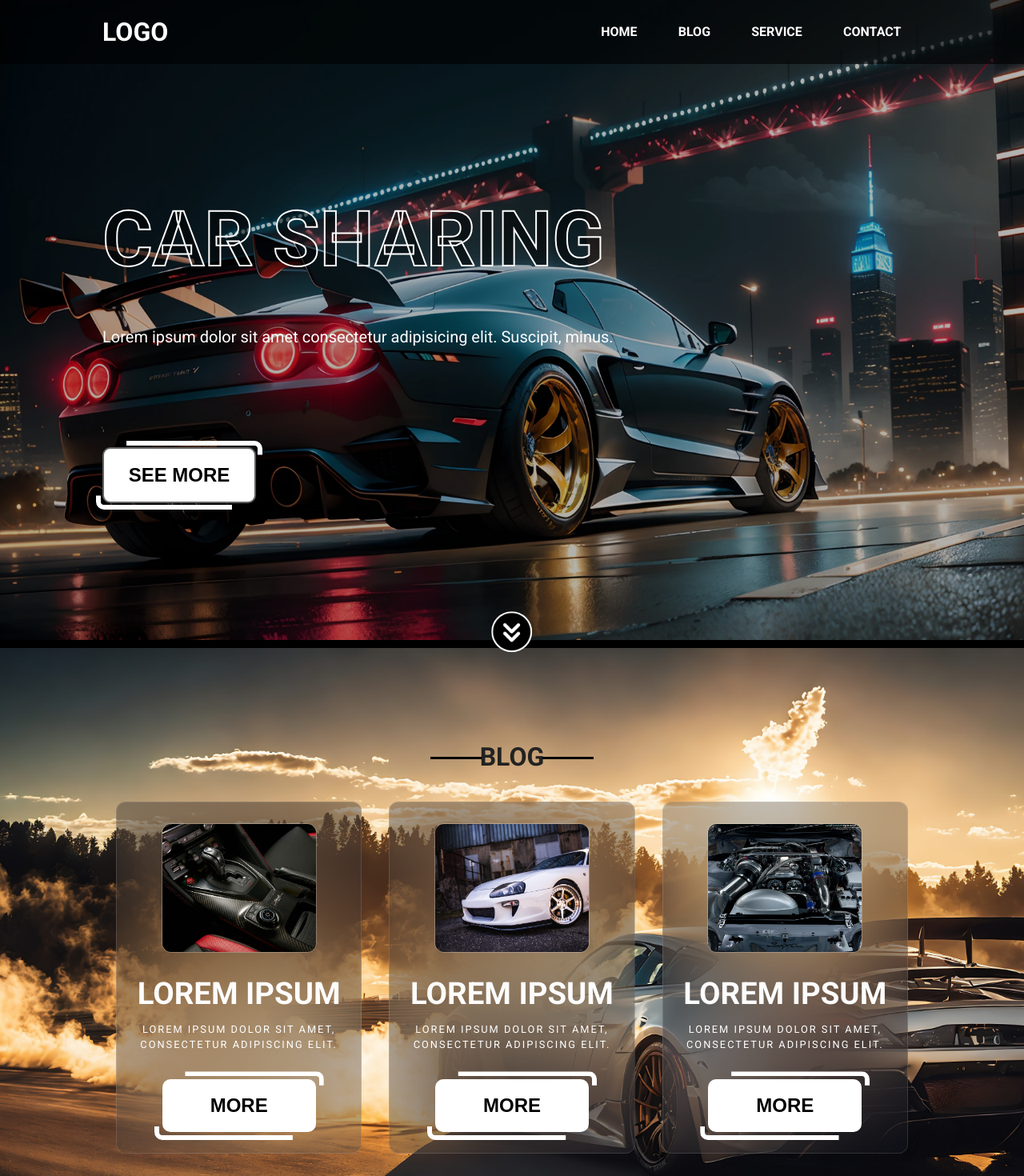
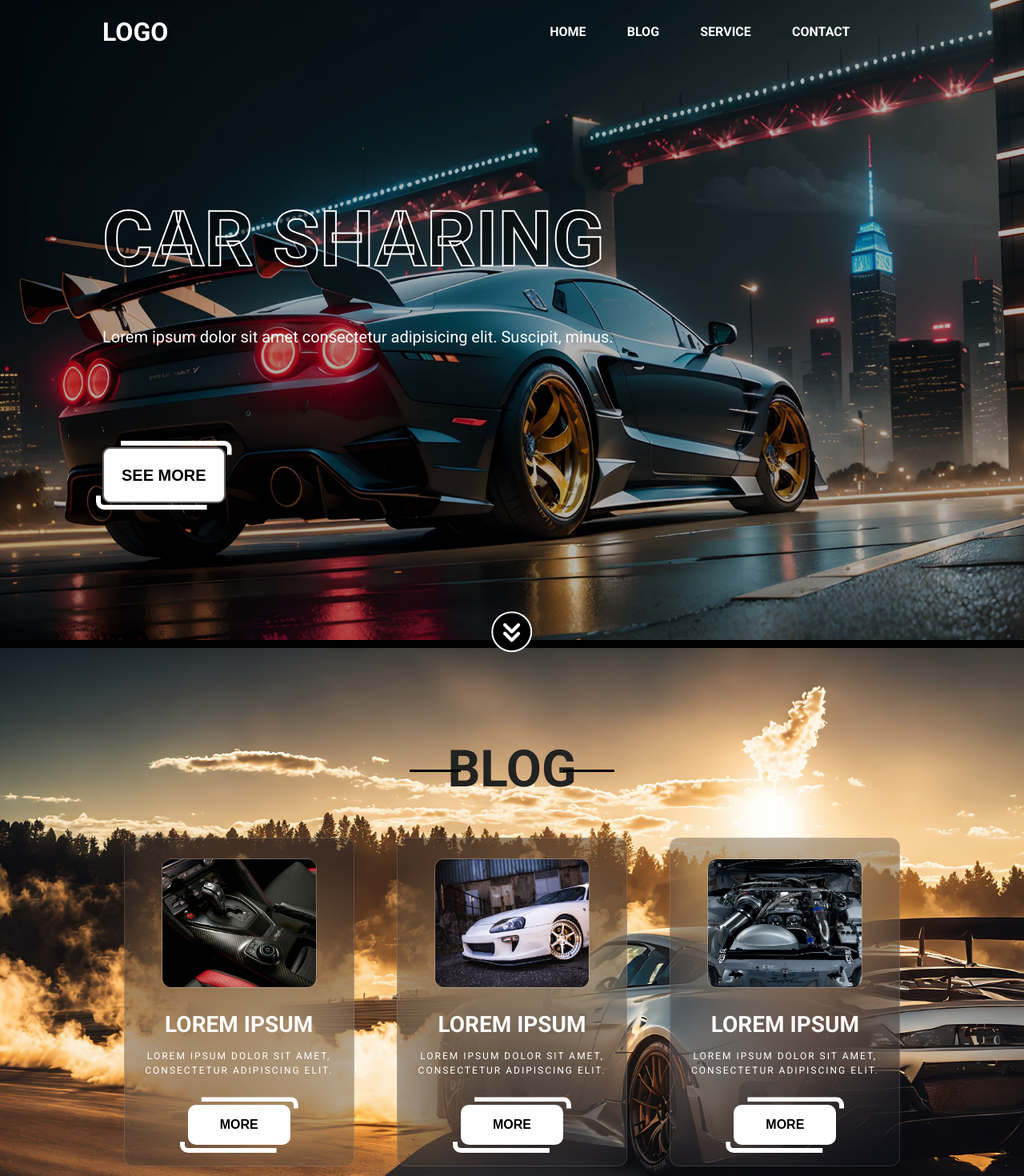
Before and after one commit to AdamJednacz/Projekt-10, a React (Create React App) app in the folder my-app/: page / in a window 1280 px wide. Shown: the top 1470 px of the page at 80% size. Built offline with nearby package versions, Linux system fonts and the light colour scheme.

Commit message:
butonny,seervice.scss

```diff
--- a/my-app/src/jsx/Main.js
+++ b/my-app/src/jsx/Main.js
@@ -1,8 +1,4 @@
 import React from 'react';
-import mainbg from "../assets/Main.webp"
-import Header from "./Header";
-import { FontAwesomeIcon } from '@fortawesome/react-fontawesome'
-import { faCircleArrowDown } from '@fortawesome/free-solid-svg-icons'
 import arrow from "../assets/arrow down.webp"
 const Main = () => {
 
@@ -11,7 +7,6 @@ const Main = () => {
     return (
         <section className="main">
             <div className="container">
-
                 <h1>Car Sharing</h1>
                 <p>Lorem ipsum dolor sit amet consectetur adipisicing elit. Suscipit, minus.</p>
                 <div className="main_btns">
--- a/my-app/src/scss/style/_all.scss
+++ b/my-app/src/scss/style/_all.scss
@@ -1,3 +1,4 @@
 @import "_header.scss";
 @import "_main.scss";
 @import "_blog.scss";
+@import "_service.scss";
--- a/my-app/src/scss/style/_blog.scss
+++ b/my-app/src/scss/style/_blog.scss
@@ -3,6 +3,7 @@
   align-items: center;
   justify-content: center;
   height: 100vh;
+
   .container {
     width: 100%;
     height: 100%;
@@ -12,7 +13,7 @@
       margin-top: 15vh;
       margin-bottom: 5vh;
       text-align: center;
-      font-size: 4vh;
+      font-size: 8vh;
       font-weight: 700;
       position: relative;
 
@@ -23,7 +24,7 @@
         background-color: black;
         position: absolute;
         top: 50%;
-        left: 40%;
+        left: 37.5%;
       }
 
       &::after {
@@ -33,7 +34,7 @@
         background-color: black;
         position: absolute;
         top: 50%;
-        right: 40%;
+        right: 37.5%;
       }
     }
 
@@ -49,7 +50,7 @@
         border-radius: 12px;
         border: 1px solid rgba(255, 255, 255, 0.125);
         padding: 2vw;
-
+        margin:1vw;
         display: flex;
         flex-direction: column;
         align-items: center;
@@ -72,7 +73,7 @@
           h2 {
             color: rgba(255, 255, 255, 0.98);
             text-transform: uppercase;
-            font-size: 2.4rem;
+            font-size: 3.5vh;
             margin-bottom: 2vh;
             margin-top: 4vh;
             font-weight: 700;
@@ -81,7 +82,7 @@
           p {
             color: #fff;
             text-align: center;
-            font-size: 0.8rem;
+            font-size: 1.5vh;
             line-height: 150%;
             letter-spacing: 2px;
             text-transform: uppercase;
@@ -93,11 +94,11 @@
             margin-top: 18px;
             .btn {
               position: relative;
-              width: 8em;
-              line-height: 64px;
+              width: 10vw;
+              line-height: 6vh;
               text-align: center;
               color: #000000;
-              font-size: 24px;
+              font-size: 2vh;
               border: none;
               border-radius: 10px;
               background: #ffffff ;
--- a/my-app/src/scss/style/_header.scss
+++ b/my-app/src/scss/style/_header.scss
@@ -8,15 +8,16 @@ header{
   top: 0;
   color: #ffffff;
   width: 100%;
-  &::before{
-    content:"";
-    position: absolute;
-    top:0;
-    left:0;
-    width: 100%;
-    height: 10vh;
-    background-color:#0000009d;
-  }
+  position: relative;
+  //&::before{
+  //  content:"";
+  //  position: absolute;
+  //  top:0;
+  //  left:0;
+  //  width: 100%;
+  //  height: 10vh;
+  //  background-color:#0000009d;
+  //}
   .container{
     display: flex;
     flex-direction: row;
@@ -31,7 +32,8 @@ header{
     }
     .header_menu{
       display: flex;
-
+      position: relative;
+      right: 4em;
       .header_menu_element{
         text-transform: uppercase;
         padding: 3.5vh 2vw;
--- a/my-app/src/scss/style/_main.scss
+++ b/my-app/src/scss/style/_main.scss
@@ -35,11 +35,11 @@
 
       .main_btn{
         position: relative;
-        width: 8em;
-        line-height: 64px;
+        width: 12vw;
+        line-height: 8vh;
         text-align: center;
         color: #000000;
-        font-size: 24px;
+        font-size: 2.5vh;
         border: 2px solid #0000009d ;
         border-radius: 10px;
         background: #ffffff ;
```
Also changed, not shown: my-app/src/jsx/Service.js (+10 -3 lines), my-app/src/scss/style/_service.scss (added).
